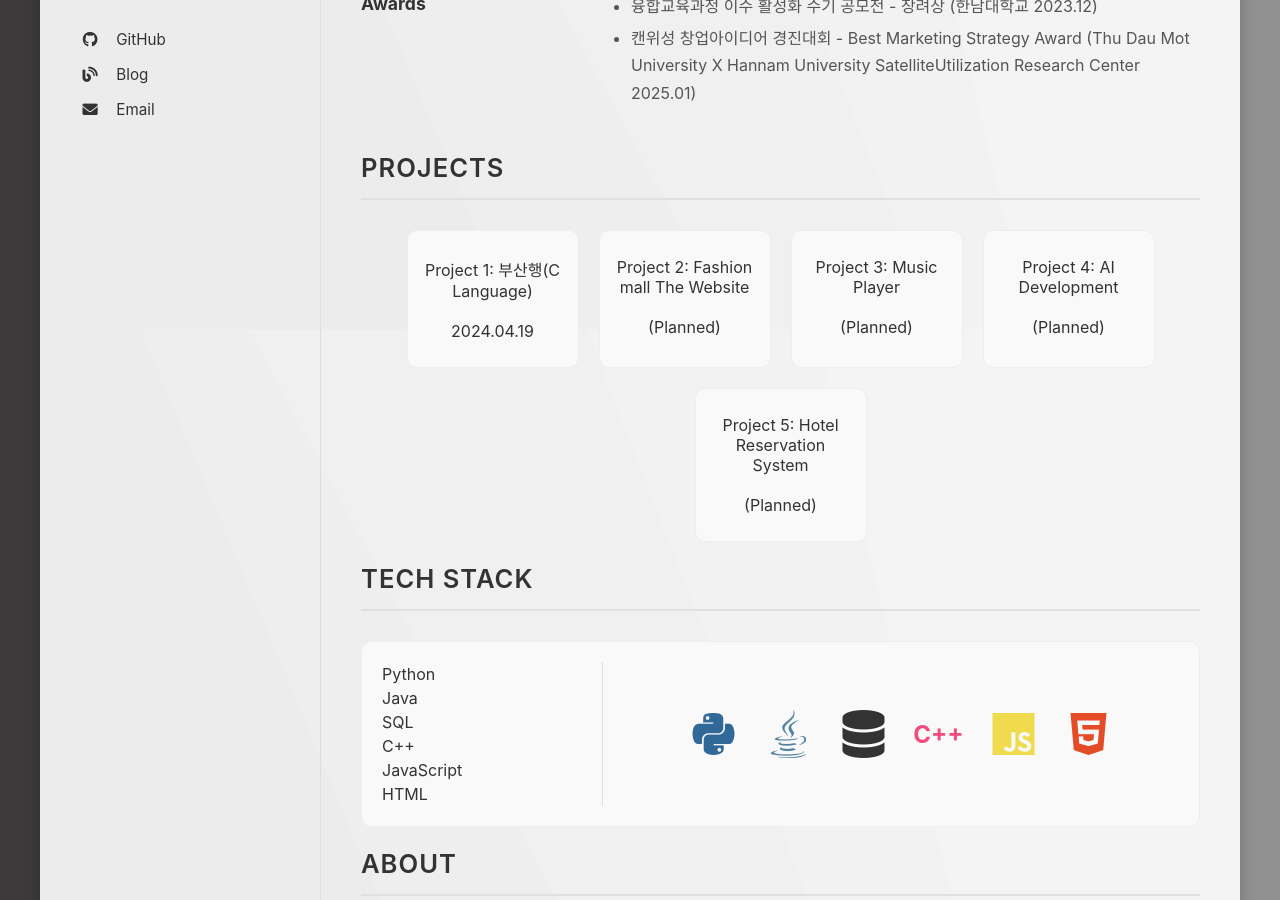
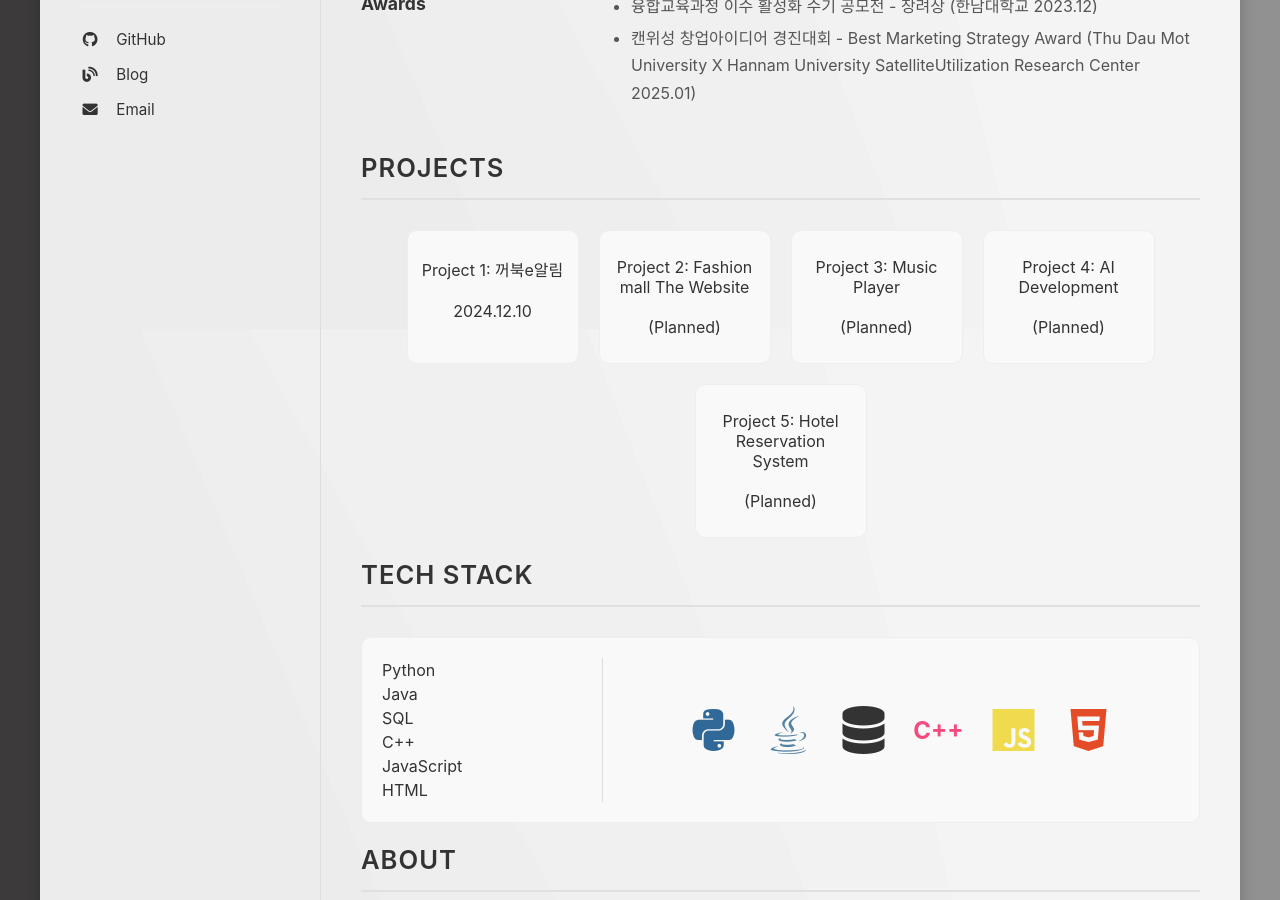
Before and after one commit to Leegaeune/Leegaeune.github.io, a Jekyll site: the page built from index.md, in a window 1280 px wide and 900 px high, scrolled down 571 px. Built offline with Jekyll 4.4.1, drawn with Linux system fonts in a browser that asks for light colours.

Commit message:
Update index.md

```diff
--- a/index.md
+++ b/index.md
@@ -62,7 +62,7 @@ title: Home
 
 <div class="projects-list">
     <div>
-        <p>Project 1: 부산행(C Language)<br><br>2024.04.19</p>
+        <p>Project 1: 꺼북e알림<br><br>2024.12.10</p>
     </div>
     <div>
         <p>Project 2: Fashion mall The Website<br><br>(Planned)</p>
```
